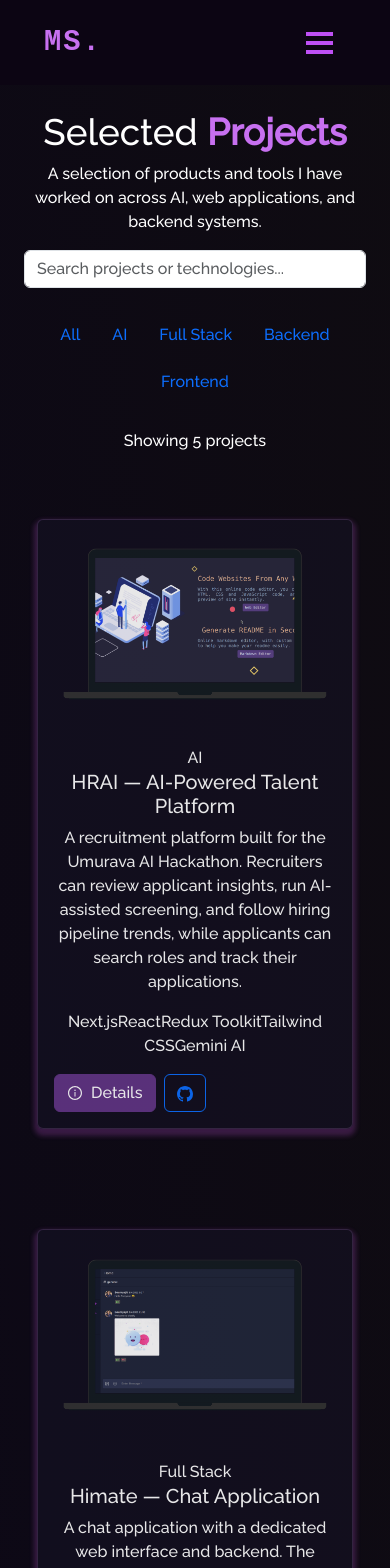
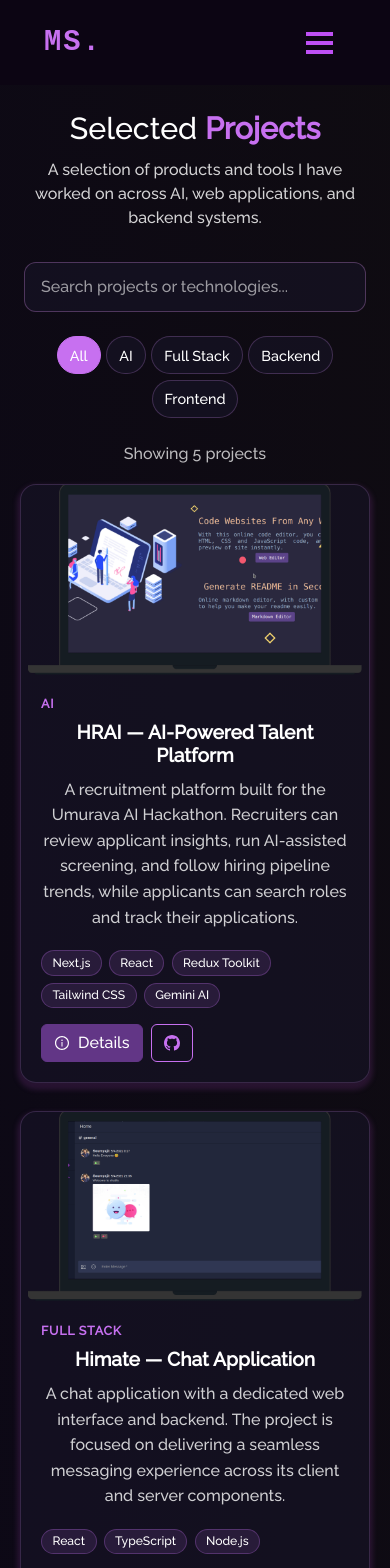
Before and after one commit to mugishastev/mugisha-steven, a React (Create React App) app: page /project in a window 390 px wide. Shown: the top 1568 px of the page. Built offline with nearby package versions, Linux system fonts and the light colour scheme.

Commit message:
Style refreshed portfolio project section

```diff
--- a/src/style.css
+++ b/src/style.css
@@ -488,27 +488,240 @@ button:focus {
   background-image: var(--section-background-color) !important;
 }
 
+.project-intro {
+  max-width: 720px;
+  color: var(--text-color);
+  opacity: 0.82;
+  margin: 0.75rem 0 2rem;
+}
+
+.project-search {
+  max-width: 620px;
+  margin-inline: auto;
+}
+
+.project-search .form-control {
+  min-height: 50px;
+  padding: 0.75rem 1rem;
+  color: var(--text-color);
+  background-color: var(--card-bg);
+  border: 1px solid rgba(200, 137, 230, 0.35);
+  border-radius: 12px;
+}
+
+.project-search .form-control::placeholder {
+  color: var(--text-color);
+  opacity: 0.58;
+}
+
+.project-search .form-control:focus {
+  color: var(--text-color);
+  background-color: var(--card-bg);
+  border-color: var(--imp-text-color);
+  box-shadow: 0 0 0 0.2rem rgba(199, 112, 240, 0.2);
+}
+
+.project-filter {
+  gap: 0.5rem;
+}
+
+.project-filter .nav-link {
+  color: var(--text-color) !important;
+  background: var(--card-bg);
+  border: 1px solid rgba(200, 137, 230, 0.25);
+  border-radius: 999px;
+  padding: 0.55rem 1rem !important;
+  cursor: pointer;
+  transition: background-color 0.2s ease, color 0.2s ease, border-color 0.2s ease;
+}
+
+.project-filter .nav-link::after {
+  display: none !important;
+}
+
+.project-filter .nav-link:hover,
+.project-filter .nav-link:focus-visible,
+.project-filter .nav-link[aria-pressed="true"] {
+  color: #fff !important;
+  background-color: var(--imp-text-color);
+  border-color: var(--imp-text-color);
+}
+
+.project-result-count {
+  color: var(--text-color);
+  opacity: 0.72;
+  text-align: center;
+  margin: 0 0 0.25rem;
+}
+
 .project-card {
-  padding-top: 50px !important;
-  padding-bottom: 50px !important;
-  padding-left: 25px !important;
-  padding-right: 25px !important;
+  padding-top: 24px !important;
+  padding-bottom: 24px !important;
+  padding-left: 16px !important;
+  padding-right: 16px !important;
   height: auto !important;
 }
 
 .project-card-view {
-  box-shadow: 0 4px 5px 3px rgba(119, 53, 136, 0.459) !important;
+  box-shadow: 0 4px 5px 3px rgba(119, 53, 136, 0.25) !important;
   color: var(--text-color) !important;
   background-color: var(--card-bg) !important;
-  opacity: 0.9 !important;
-  transition: all 0.5s ease 0s !important;
+  transition: transform 0.25s ease, box-shadow 0.25s ease !important;
   height: 100% !important;
   border: 1px solid rgba(200, 137, 230, 0.2) !important;
+  border-radius: 16px !important;
+  overflow: hidden;
 }
+
 .project-card-view:hover {
-  transform: scale(1.02) !important;
-  overflow: hidden !important;
-  box-shadow: 0 4px 4px 5px rgba(129, 72, 144, 0.561) !important;
+  transform: translateY(-5px);
+  box-shadow: 0 10px 28px rgba(129, 72, 144, 0.32) !important;
+}
+
+.project-card-view .card-img-top {
+  width: 100%;
+  height: 190px;
+  object-fit: cover;
+  padding: 0 !important;
+  border-radius: 0 !important;
+}
+
+.project-card-view .card-body {
+  padding: 1.25rem;
+}
+
+.project-card-view .card-title {
+  margin-top: 0.45rem;
+  margin-bottom: 0.6rem;
+  font-size: 1.2rem;
+  font-weight: 650;
+}
+
+.project-card-description {
+  color: var(--text-color);
+  opacity: 0.8;
+  line-height: 1.6;
+}
+
+.project-category {
+  width: fit-content;
+  color: var(--imp-text-color);
+  font-size: 0.78rem;
+  font-weight: 700;
+  letter-spacing: 0.06em;
+  text-transform: uppercase;
+}
+
+.project-tech-list {
+  display: flex;
+  flex-wrap: wrap;
+  gap: 0.45rem;
+  margin-top: 0.25rem;
+}
+
+.project-tech-tag {
+  display: inline-flex;
+  align-items: center;
+  color: var(--text-color);
+  background: rgba(199, 112, 240, 0.12);
+  border: 1px solid rgba(199, 112, 240, 0.28);
+  border-radius: 999px;
+  padding: 0.28rem 0.65rem;
+  font-size: 0.76rem;
+  line-height: 1.2;
+}
+
+.project-card-view .btn {
+  display: inline-flex !important;
+  align-items: center;
+  justify-content: center;
+  min-height: 38px;
+}
+
+.project-card-view .btn-outline-primary {
+  color: var(--imp-text-color);
+  border-color: var(--imp-text-color);
+}
+
+.project-card-view .btn-outline-primary:hover {
+  color: #fff;
+  background-color: var(--imp-text-color);
+}
+
+.project-empty-state {
+  max-width: 580px;
+  margin: 2rem auto 0;
+  padding: 2rem;
+  color: var(--text-color);
+  text-align: center;
+  background: var(--card-bg);
+  border: 1px solid rgba(200, 137, 230, 0.25);
+  border-radius: 16px;
+}
+
+.project-empty-state p {
+  opacity: 0.78;
+}
+
+.project-heading {
+  color: var(--text-color) !important;
+  font-size: 2.3em !important;
+  font-weight: 500 !important;
+  padding-top: 10px !important;
+}
+
+.project-modal .modal-content {
+  color: var(--text-color);
+  background-color: var(--bg-color);
+  border: 1px solid rgba(200, 137, 230, 0.3);
+}
+
+.project-modal .modal-header,
+.project-modal .modal-footer {
+  border-color: rgba(200, 137, 230, 0.2);
+}
+
+.project-modal .btn-close {
+  filter: invert(1);
+}
+
+[data-theme="light"] .project-modal .btn-close {
+  filter: none;
+}
+
+@media (max-width: 575px) {
+  .project-section {
+    padding-left: 0.5rem;
+    padding-right: 0.5rem;
+  }
+
+  .project-heading {
+    font-size: 1.9em !important;
+  }
+
+  .project-card {
+    padding: 14px 8px !important;
+  }
+
+  .project-filter {
+    gap: 0.35rem;
+  }
+
+  .project-filter .nav-link {
+    padding: 0.45rem 0.75rem !important;
+    font-size: 0.9rem;
+  }
+}
+
+@media (prefers-reduced-motion: reduce) {
+  *,
+  *::before,
+  *::after {
+    scroll-behavior: auto !important;
+    animation-duration: 0.01ms !important;
+    animation-iteration-count: 1 !important;
+    transition-duration: 0.01ms !important;
+  }
 }
 
 .blog-section {
@@ -568,13 +781,6 @@ button:focus {
   color: #fff !important;
   background-color: #6d20c5d7 !important;
   border-color: #6d20c5d7 !important;
-}
-
-.project-heading {
-  color: var(--text-color) !important;
-  font-size: 2.3em !important;
-  font-weight: 500 !important;
-  padding-top: 10px !important;
 }
 
 /* --------- */
```
